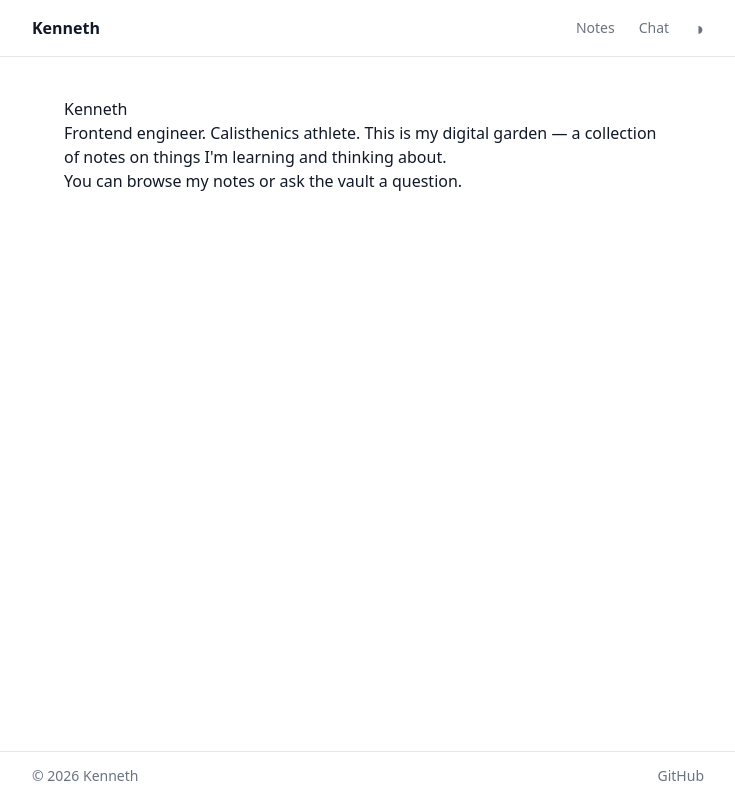
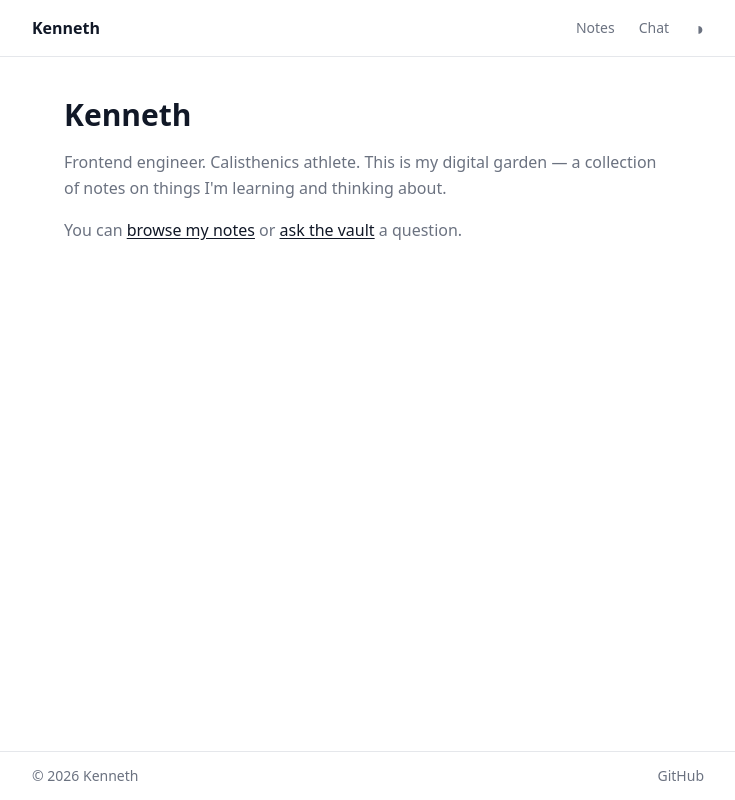
Before and after one commit to KennethOng02/kennethong02.github.io, a SvelteKit app: page / in a window 1280 px wide. Shown: the whole page, without its empty margins (272-1007 px from the left). Built offline with nearby package versions, Linux system fonts and the light colour scheme.

Commit message:
feat: restyle home page

```diff
--- a/src/routes/+page.svelte
+++ b/src/routes/+page.svelte
@@ -2,11 +2,12 @@
   <title>Kenneth — Personal Site</title>
 </svelte:head>
 
-<h1>Kenneth</h1>
-<p>
+<h1 class="text-3xl font-semibold text-ink mb-4">Kenneth</h1>
+<p class="text-base leading-relaxed text-muted mb-4">
   Frontend engineer. Calisthenics athlete. This is my digital garden — a collection of
   notes on things I'm learning and thinking about.
 </p>
-<p>
-  You can <a href="/notes">browse my notes</a> or <a href="/chat">ask the vault</a> a question.
+<p class="text-base leading-relaxed text-muted">
+  You can <a href="/notes" class="text-ink underline underline-offset-2 hover:text-muted transition-colors">browse my notes</a>
+  or <a href="/chat" class="text-ink underline underline-offset-2 hover:text-muted transition-colors">ask the vault</a> a question.
 </p>
```
